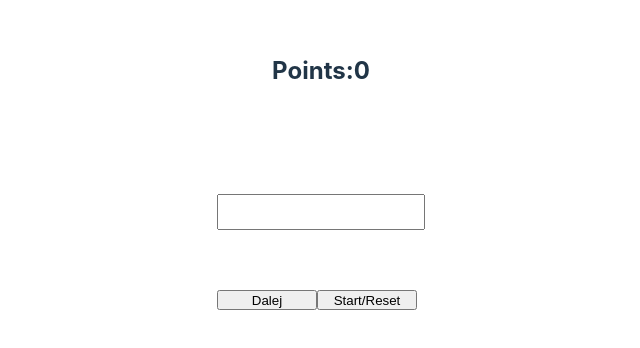
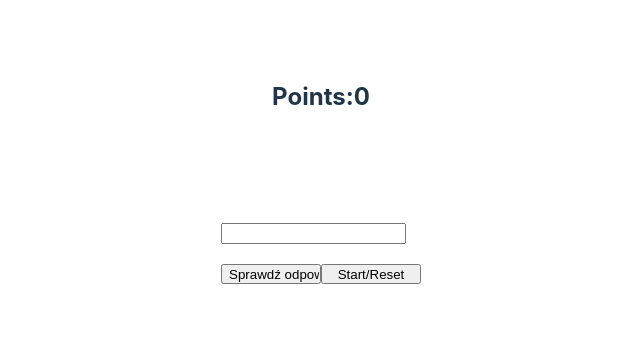
Before and after one commit to JKM3BT/PAW, a React (Vite) app in the folder Gra_Majewski/Majewski/: page / in a window 1280 px wide. Shown: the part 228-576 px from the top of the page, without its empty margins (319-959 px from the left). Built offline with nearby package versions, Linux system fonts and the light colour scheme.

Commit message:
no real changes in a way of working

```diff
--- a/Gra_Majewski/Majewski/src/App.jsx
+++ b/Gra_Majewski/Majewski/src/App.jsx
@@ -17,34 +17,38 @@
     i=1;
     setQuestion(listOfQuestions[i]);
     setPoints(0);
-    answer_here = document.getElementById("answer_box").innerHTML = "";
+    let startAnswer = document.getElementById("answer").innerHTML = "";
+    return true;
   }
 
-  function next(){
-    answer_here = document.getElementById("answer_box").value;
-    if (answer_here == answer){
+  function nextQuestion(){
+    while (showTime == true){
+      let userAnswer = document.getElementById("answer").value;
+      if ( userAnswer == answer){
         setPoints(points+1);
         i++;
         setQuestion(listOfQuestions[i]);
         setAnswer(listOfAnswers[i]);
-      pytanie_here = document.getElementById("pytanie").innerHTML = question;
+        let newPoints = document.getElementById("punkty").innerHTML = "Points:"+points;
+        let newQuestion = document.getElementById("pytanie").innerHTML = question;
       }
       else{
         i++;
         setQuestion(listOfQuestions[i]);
-      pytanie_here = document.getElementById("pytanie").innerHTML = question;
+        setAnswer(listOfAnswers[i]);
+        let newQuestion = document.getElementById("pytanie").innerHTML = question;
       }
-    return i
+    }
   }
 
   return (
     <section id='all'>
-      <h2>Points:{points}</h2>
+      <h2 id='punkty'>Points:{points}</h2>
       <h1 id="pytanie">{question}</h1>
       <form>
-        <input id='answer_box' type='text'/>
+        <input id='answer' type='text'/>
         <br/>
-        <input id="submit_answer" type='button' value="Dalej" onClick={next}/>
+        <input id="submit_answer" type='button' value="Sprawdź odpowiedź" onClick={nextQuestion}/>
         <input id="startOrReset" type='button' value="Start/Reset" onClick={showTime}/>
       </form>
 
```
Lines whose indentation alone changed are shown as unchanged.
